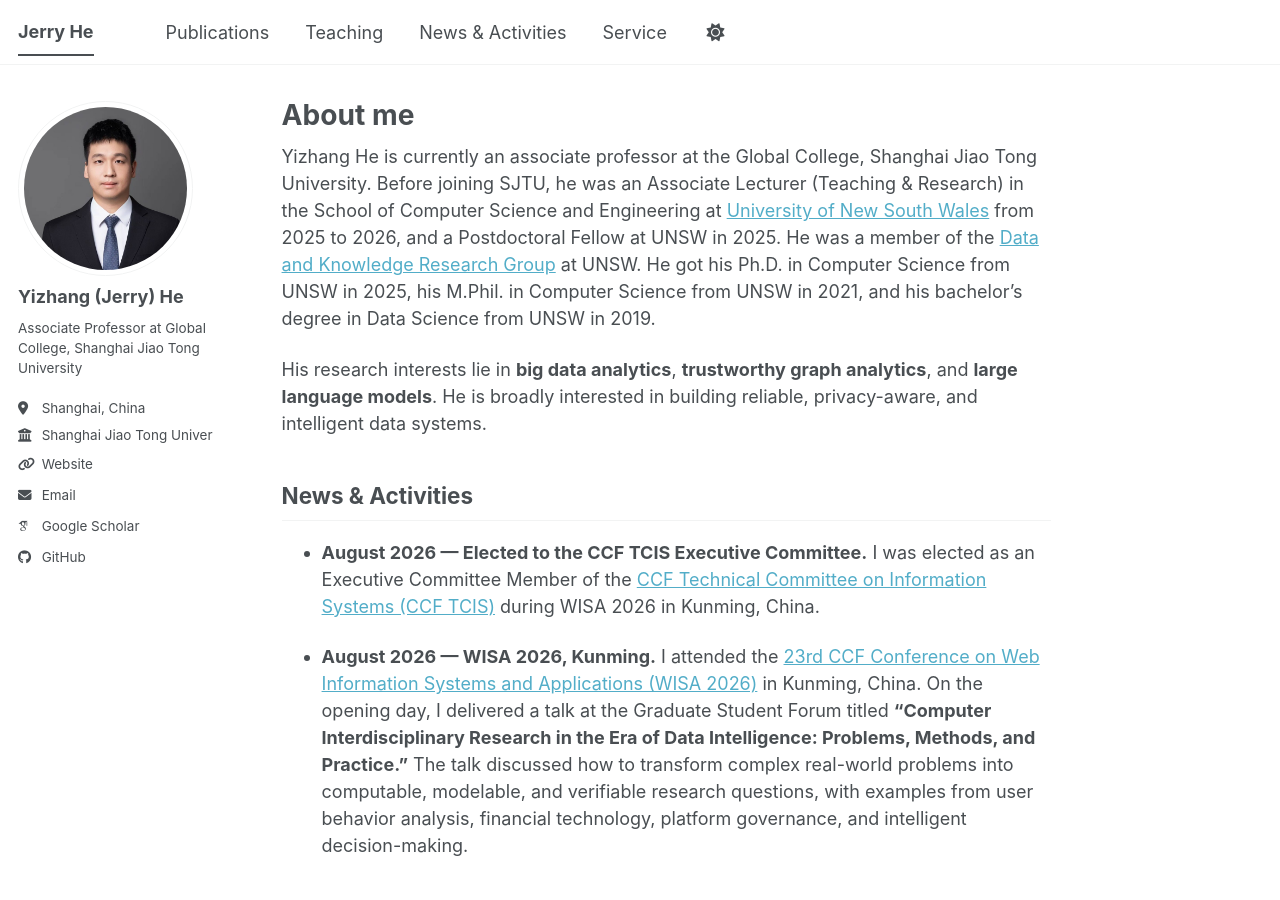
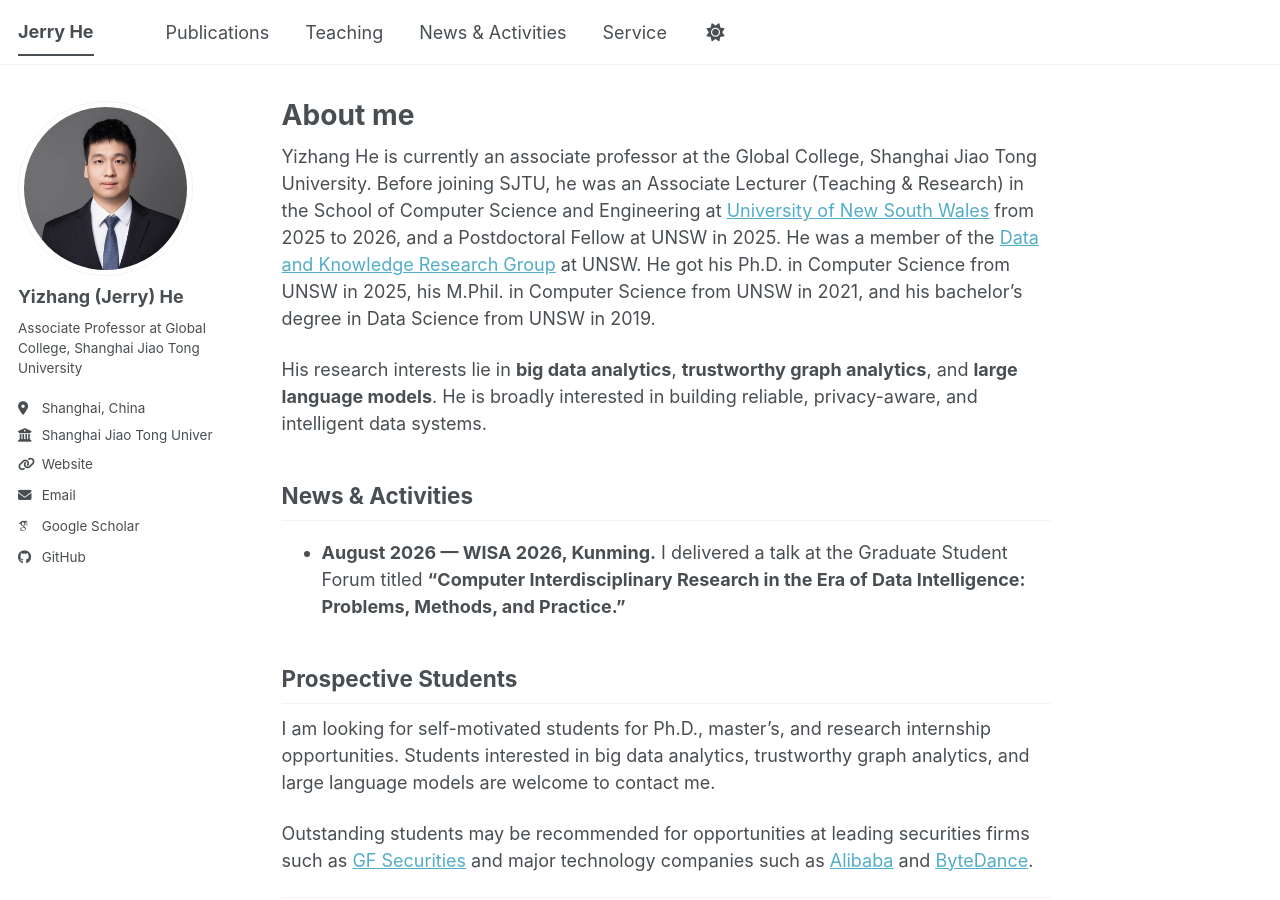
Before and after one commit to jerryUNSW/jerryUNSW.github.io, a Jekyll site: the page built from _pages/about.md, in a window 1280 px wide and 900 px high. Built offline with Jekyll 4.4.1, drawn with Linux system fonts in a browser that asks for light colours; some web fonts are replaced; a script bundle is joined from its source files by our own code; library files that are not in the unit come from our copies.

Commit message:
Condense WISA news entry

```diff
--- a/_pages/about.md
+++ b/_pages/about.md
@@ -14,9 +14,7 @@
 
 ## <span id="news">News & Activities</span>
 
-- **August 2026 — Elected to the CCF TCIS Executive Committee.** I was elected as an Executive Committee Member of the [CCF Technical Committee on Information Systems (CCF TCIS)](https://tc.ccf.org.cn/tcis/) during WISA 2026 in Kunming, China.
-
-- **August 2026 — WISA 2026, Kunming.** I attended the [23rd CCF Conference on Web Information Systems and Applications (WISA 2026)](https://conf.ccf.org.cn/WISA2026) in Kunming, China. On the opening day, I delivered a talk at the Graduate Student Forum titled **“Computer Interdisciplinary Research in the Era of Data Intelligence: Problems, Methods, and Practice.”** The talk discussed how to transform complex real-world problems into computable, modelable, and verifiable research questions, with examples from user behavior analysis, financial technology, platform governance, and intelligent decision-making.
+- **August 2026 — WISA 2026, Kunming.** I delivered a talk at the Graduate Student Forum titled **“Computer Interdisciplinary Research in the Era of Data Intelligence: Problems, Methods, and Practice.”**
 
 ## Prospective Students
 
```
